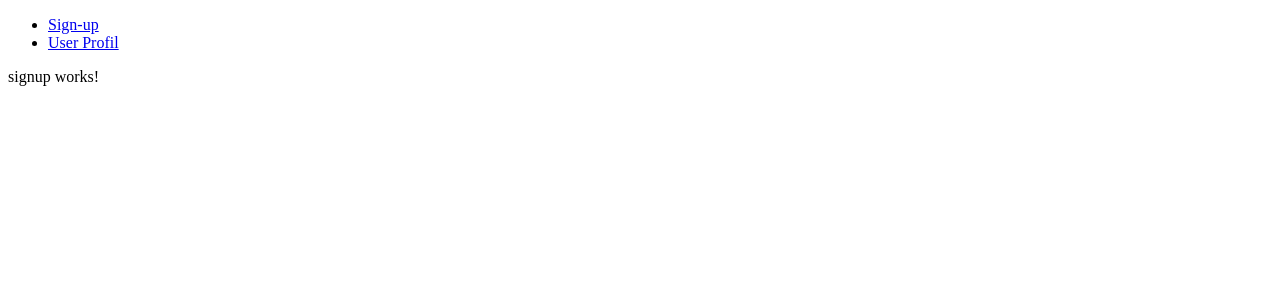
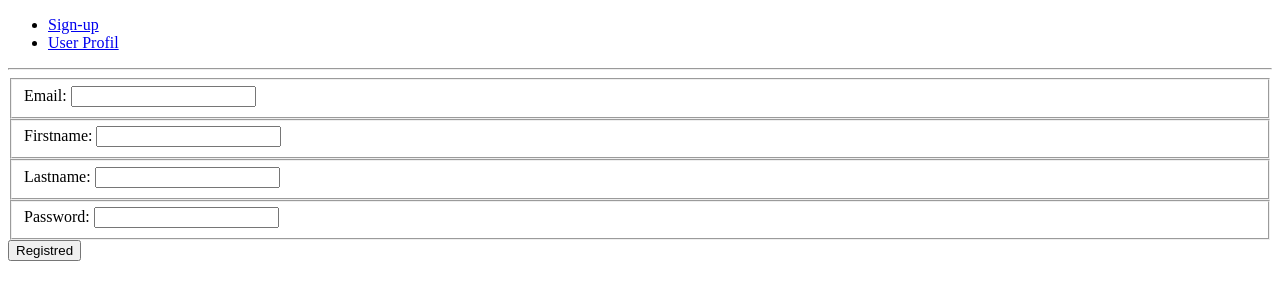
Before and after one commit to ChristopheFondeville/WCS-Q00-Angular, an Angular app: page /signup in a window 1280 px wide. Shown: the top 300 px of the page. Built offline with nearby package versions, Linux system fonts and the light colour scheme.

Commit message:
Formulaire sign-up

```diff
--- a/src/app/signup/signup.component.html
+++ b/src/app/signup/signup.component.html
@@ -1 +1,24 @@
-<p>signup works!</p>
+<hr>
+<form>
+  <fieldset>
+    <label for="email-order">Email: </label>
+    <input id="email-order" name="email-order" type="email" required maxlength="5">
+  </fieldset>
+
+  <fieldset>
+    <label for="firstname-order">Firstname: </label>
+    <input id="firstname-order" name="firstname-order" type="text" required>
+  </fieldset>
+
+  <fieldset>
+    <label for="lastname-order">Lastname: </label>
+    <input id="lastname-order" name="lastname-order" type="text" required>
+  </fieldset>
+
+  <fieldset>
+    <label for="password-order">Password: </label>
+    <input id="password-order" name="password-order" type="password" required>
+  </fieldset>
+
+  <button type="submit">Registred</button>
+</form>
```
